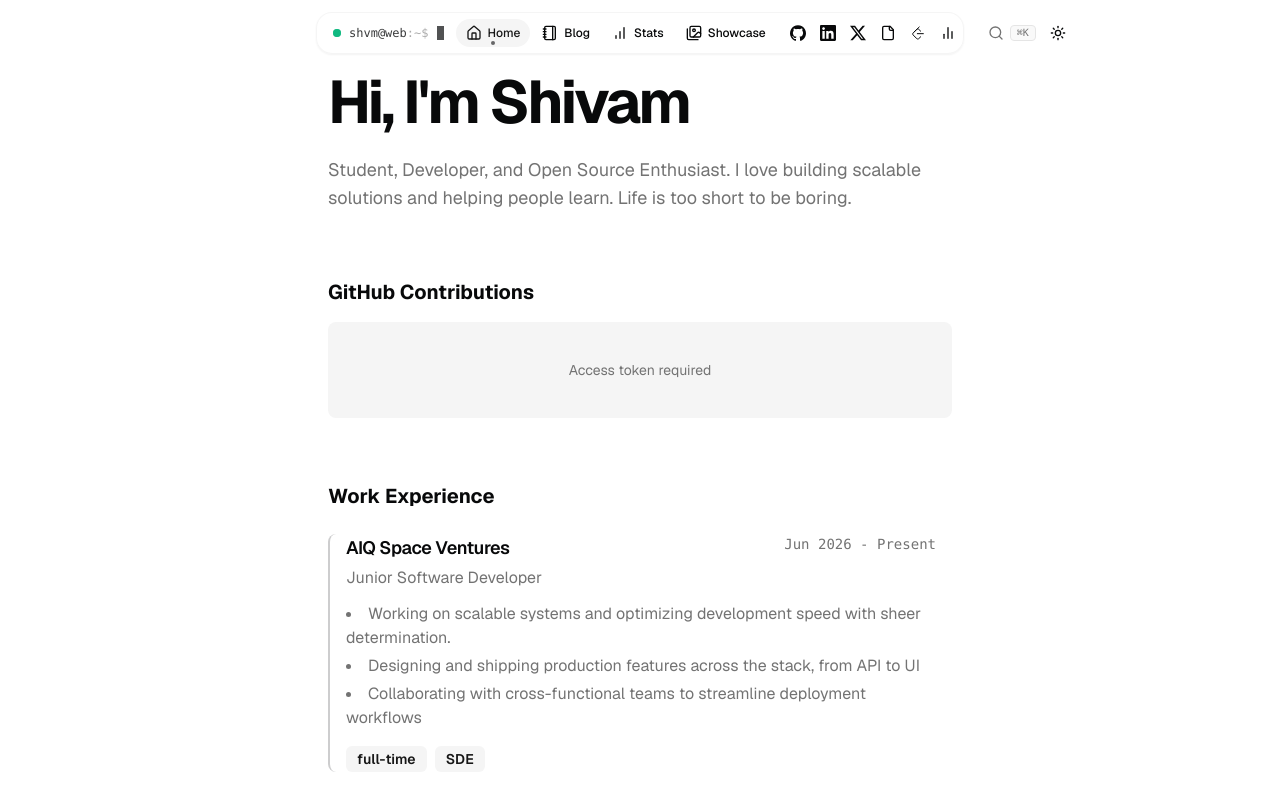
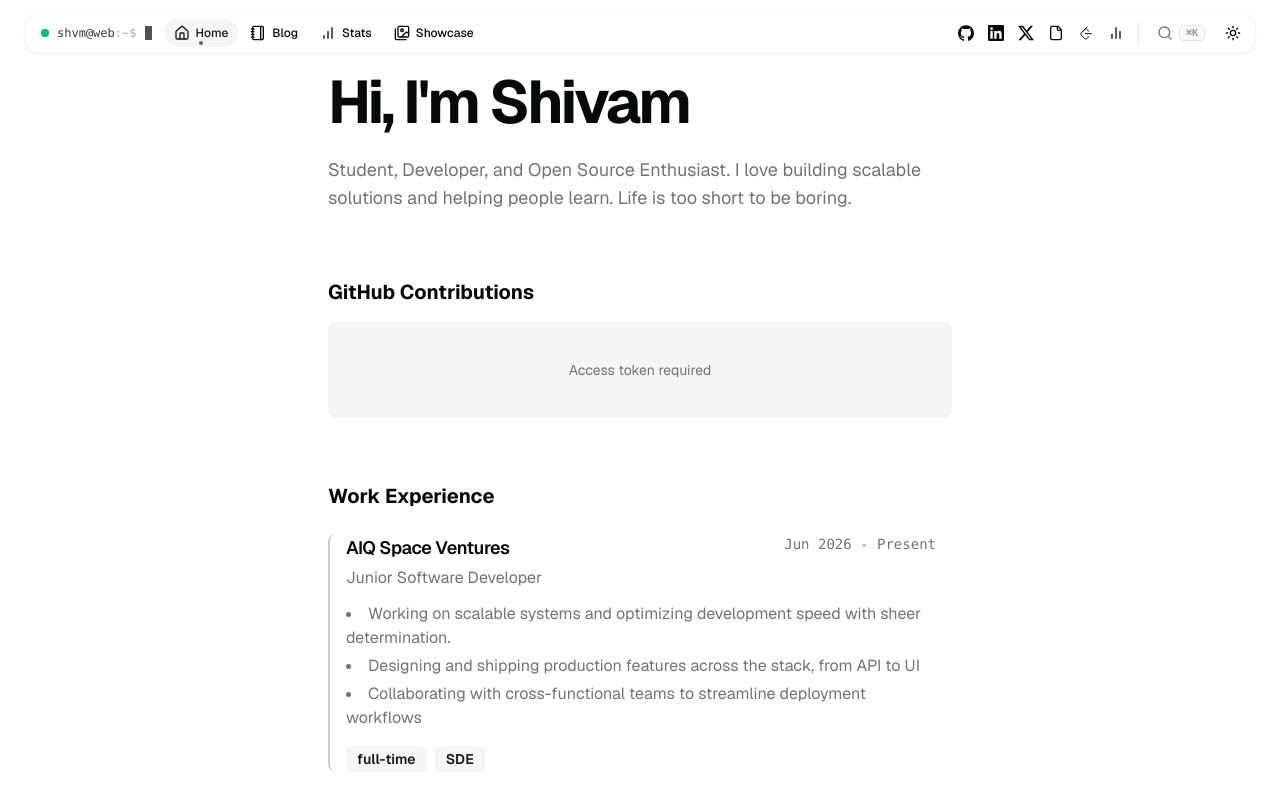
Before and after one commit to shivamnarkar47/portfolio-2.0, a Next.js app: page / in a window 1280 px wide. Shown: the top 795 px of the page. Built offline with nearby package versions, Linux system fonts and the light colour scheme.

Commit message:
Extend navbar to full width
Remove max-w-2xl constraint from navbar container so it spans the
full viewport width. Content area keeps its max-w-2xl centering.

```diff
--- a/src/components/navbar.tsx
+++ b/src/components/navbar.tsx
@@ -264,7 +264,7 @@
   return (
     <>
       <nav className="fixed top-0 left-0 right-0 z-30">
-        <div className="max-w-2xl mx-auto px-3 pt-3">
+        <div className="w-full px-3 pt-3 sm:px-4 lg:px-6">
           <div
             className={cn(
               "flex items-center gap-1 rounded-2xl border bg-background/80 backdrop-blur-xl px-2 py-1.5 transition-shadow",
```
